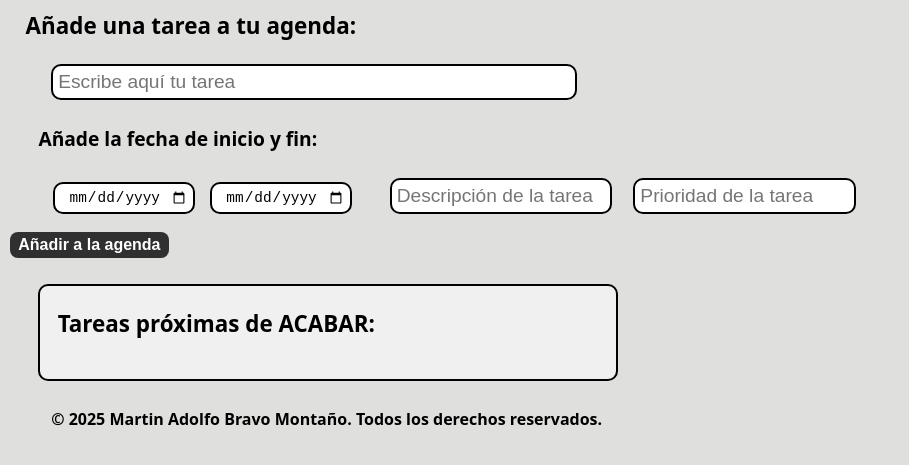
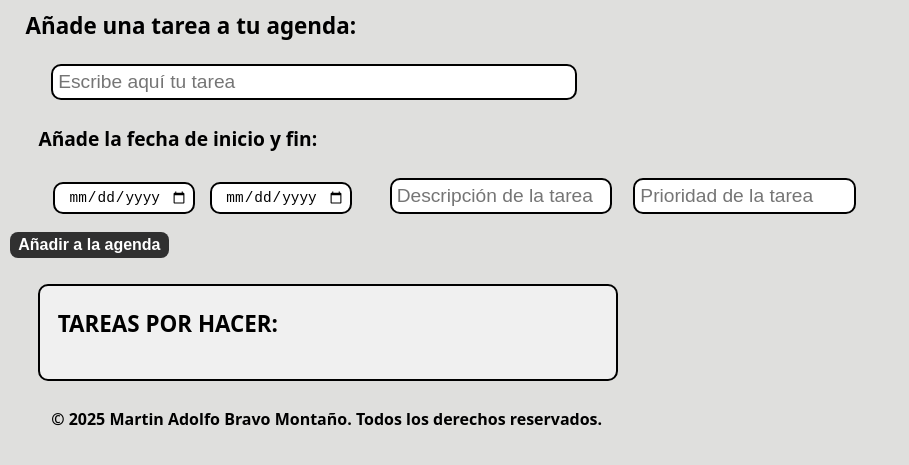
Before and after one commit to Martin08ABM/Agenda_Online, a plain HTML site: page index.html in a window 1280 px wide. Shown: the part 119-584 px from the top of the page, without its empty margins (0-909 px from the left). Drawn offline with Linux system fonts and the light colour scheme.

Commit message:
Update index.html

```diff
--- a/index.html
+++ b/index.html
@@ -166,7 +166,7 @@
 <button type="submit" id="task">Añadir a la agenda</button>
 
     <div class="tasks_to_finish">
-        <h3>Tareas próximas de ACABAR:</h3>
+        <h3>TAREAS POR HACER:</h3>
         <div id="tasks_to_finish"></div><br>
     </div>
 </div>
```
